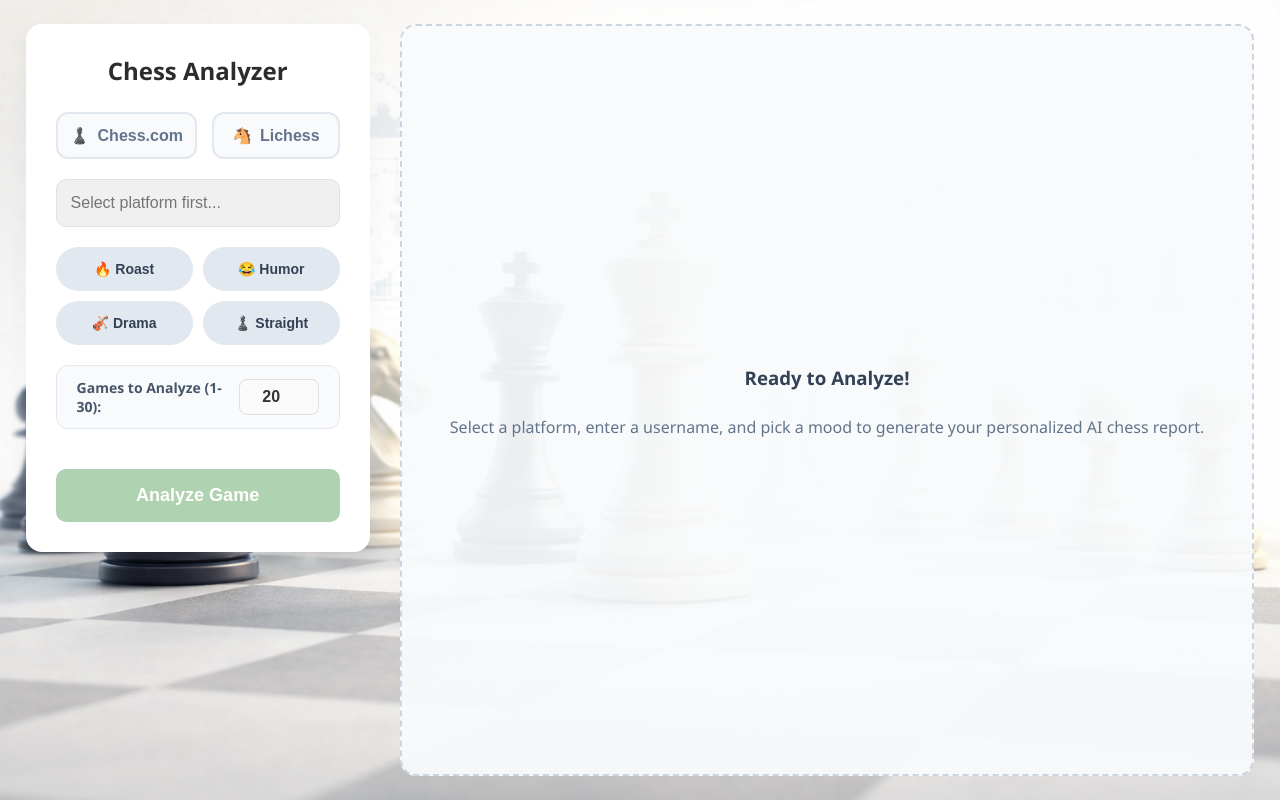
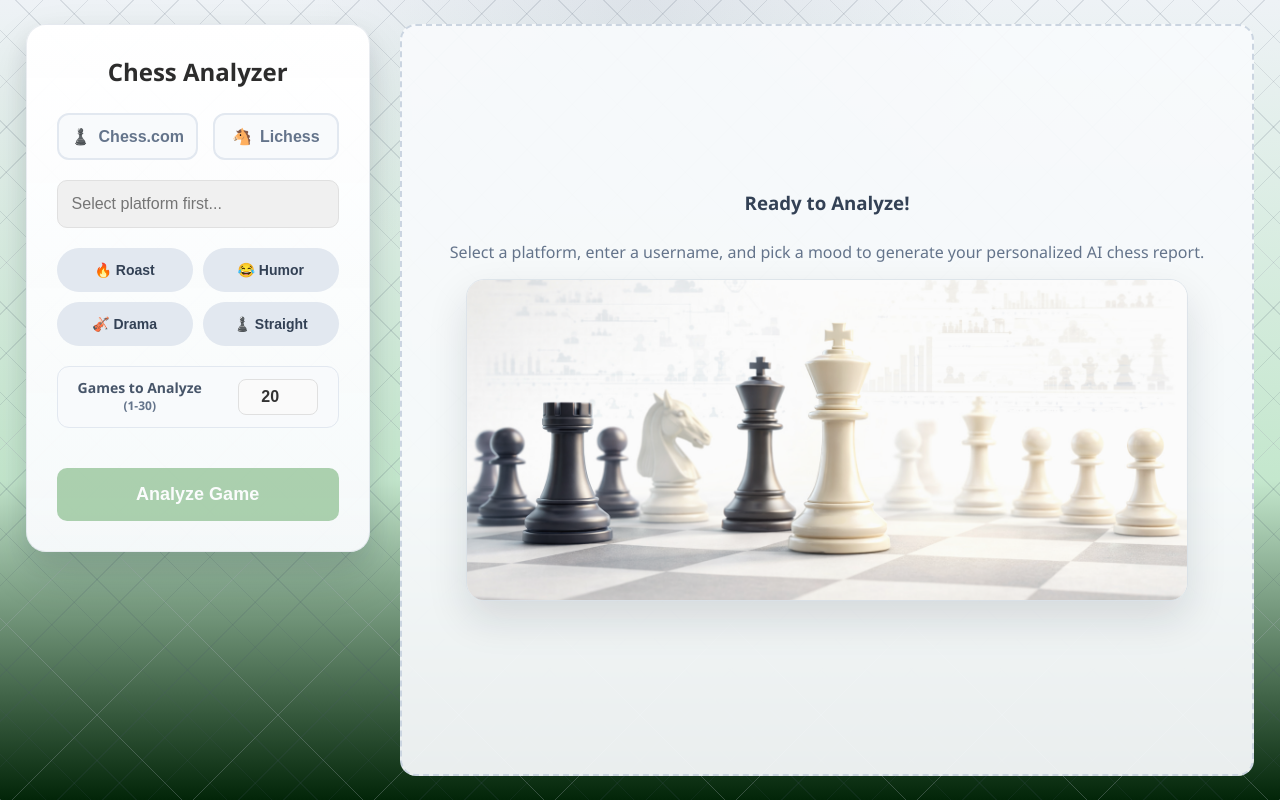
Before and after one commit to Kora-One/Fix-Chess-App-FE, an Angular app: page / in a window 1280 px wide. Built offline with nearby package versions, Linux system fonts and the light colour scheme.

Commit message:
UI changes

```diff
--- a/src/app/app.css
+++ b/src/app/app.css
@@ -7,6 +7,7 @@
   display: flex;
   gap: 30px;
   width: min(1800px, 96vw);
+  height: 100vh;
   min-height: 100vh;
   max-height: 100vh;
   margin: 0 auto;
@@ -16,15 +17,21 @@
   font-family: 'Segoe UI', Tahoma, sans-serif;
 }
 
+.sidebar-column {
+  flex: 0 0 min(360px, 28%);
+  display: flex;
+  flex-direction: column;
+  min-height: 0;
+}
+
 .sidebar {
-  flex: 0 0 min(360px, 28%);
-  background-color: #ffffff;
-  border-radius: 16px;
+  flex: none;
+  background: linear-gradient(180deg, rgba(255, 255, 255, 0.98), rgba(248, 250, 252, 0.96));
+  border: 1px solid rgba(148, 163, 184, 0.2);
+  border-radius: 20px;
   padding: 30px;
-  box-shadow: 0 8px 24px rgba(0, 0, 0, 0.04);
-  position: sticky;
-  top: 24px;
-  align-self: start;
+  box-shadow: 0 22px 48px rgba(15, 23, 42, 0.12),
+              0 10px 22px rgba(15, 23, 42, 0.08);
   box-sizing: border-box;
 }
 
@@ -40,6 +47,7 @@
   min-width: 0;
   min-height: 0;
   display: flex;
+  position: relative;
 }
 
 .empty-state,
@@ -51,6 +59,7 @@
   display: flex;
   flex-direction: column;
   justify-content: center;
+  align-items: center;
   text-align: center;
   padding: 80px 20px;
   background: rgba(248, 250, 252, 0.94);
@@ -59,6 +68,24 @@
   color: #64748b;
   min-height: calc(100vh - 48px);
   box-sizing: border-box;
+}
+
+.empty-state-image-wrap {
+  width: min(720px, 100%);
+  margin-bottom: 28px;
+  border-radius: 18px;
+  overflow: hidden;
+  border: 1px solid rgba(148, 163, 184, 0.24);
+  box-shadow: 0 18px 40px rgba(15, 23, 42, 0.12);
+}
+
+.empty-state-image {
+  display: block;
+  width: 100%;
+  max-height: 320px;
+  object-fit: cover;
+  object-position: center;
+  filter: saturate(0.92) contrast(0.98);
 }
 
 .empty-state h3 {
@@ -217,11 +244,12 @@ input:disabled {
 }
 
 .results-container {
-  background-color: rgba(255, 255, 255, 0.96);
-  border-radius: 12px;
-  border: 1px solid #eaeaea;
+  background: linear-gradient(180deg, rgba(255, 255, 255, 0.98), rgba(248, 250, 252, 0.97));
+  border-radius: 20px;
+  border: 1px solid rgba(148, 163, 184, 0.2);
   overflow: hidden;
-  box-shadow: 0 8px 24px rgba(0, 0, 0, 0.04);
+  box-shadow: 0 26px 60px rgba(15, 23, 42, 0.14),
+              0 12px 26px rgba(15, 23, 42, 0.08);
   height: calc(100vh - 48px);
   display: flex;
   flex-direction: column;
@@ -808,10 +836,19 @@ button:disabled {
   border: 1px solid #e2e8f0;
 }
 
-.settings-row label {
+.settings-label {
+  display: block;
   font-weight: bold;
   color: #475569;
   font-size: 14px;
+  line-height: 1.2;
+  text-align: center;
+}
+
+.settings-label span {
+  font-size: 12px;
+  font-weight: 600;
+  color: #64748b;
 }
 
 .game-count-input {
@@ -1013,13 +1050,17 @@ button:disabled {
   .app-layout {
     flex-direction: column;
     width: min(760px, calc(100vw - 24px));
+    height: auto;
     min-height: auto;
     max-height: none;
     padding: 12px 0 24px;
   }
 
+  .sidebar-column {
+    min-height: auto;
+  }
+
   .sidebar {
-    position: static;
     width: 100%;
   }
 
--- a/src/app/app.html
+++ b/src/app/app.html
@@ -1,5 +1,6 @@
 <div class="app-layout">
-  <div class="sidebar">
+  <div class="sidebar-column">
+    <div class="sidebar">
     <h2>Chess Analyzer</h2>
 
     <div class="platform-board">
@@ -16,7 +17,7 @@
     <input
       type="text"
       [(ngModel)]="username"
-      [placeholder]="selectedPlatform ? 'Enter Username' : 'Select platform first...'"
+      [placeholder]="selectedPlatform === 'chesscom' ? 'hikaru' : selectedPlatform === 'lichess' ? 'Pap-G' : 'Select platform first...'"
       [disabled]="!selectedPlatform"
     />
 
@@ -30,13 +31,18 @@
     @if (showMoodError) { <p class="error-text">⚠️ Please choose a mood!</p> }
 
     <div class="settings-row">
-      <label>Games to Analyze (1-30):</label>
+      <label class="settings-label">
+        Games to Analyze<br />
+        <span>(1-30)</span>
+      </label>
       <input type="number" [(ngModel)]="gameCount" min="1" max="30" [disabled]="loading" class="game-count-input" />
     </div>
 
     <button class="btn-analyze" [disabled]="(loading && username === analyzingUsername) || !username" (click)="getAnalysis()">
       {{ (loading && username === analyzingUsername) ? 'Analyzing...' : (loading ? 'Restart Analysis' : 'Analyze Game') }}
     </button>
+    </div>
+
   </div>
 
   <div class="main-content">
@@ -307,6 +313,9 @@
       <div class="empty-state">
         <h3>Ready to Analyze!</h3>
         <p>Select a platform, enter a username, and pick a mood to generate your personalized AI chess report.</p>
+        <div class="empty-state-image-wrap">
+          <img src="/chess-bg.png" alt="Chess background" class="empty-state-image" />
+        </div>
       </div>
     }
   </div>
--- a/src/styles.css
+++ b/src/styles.css
@@ -1,15 +1,12 @@
 /* You can add global styles to this file, and also import other style files */
 body {
-  /* Point to the image in your public folder */
-  background-image: url('/chess-bg.png');
-
-  /* Make sure it covers the whole screen nicely */
-  background-size: cover;
-  background-position: center;
-  background-attachment: fixed;
-  background-repeat: no-repeat;
-
-  /* Remove default browser margins */
+  background:
+    repeating-linear-gradient(45deg, rgba(71, 85, 105, 0.14) 0 1px, transparent 1px 32px),
+    repeating-linear-gradient(-45deg, rgba(71, 85, 105, 0.14) 0 1px, transparent 1px 32px),
+    repeating-linear-gradient(45deg, rgba(255, 255, 255, 0.18) 0 1px, transparent 1px 128px),
+    repeating-linear-gradient(-45deg, rgba(255, 255, 255, 0.18) 0 1px, transparent 1px 128px),
+    radial-gradient(circle at top center, rgba(100, 116, 139, 0.12), transparent 34%),
+    linear-gradient(180deg, #eef2f6 0%, #c4e7cd 60%, #022508 100%);
   margin: 0;
   min-height: 100vh;
   font-family: Arial, sans-serif;
```
